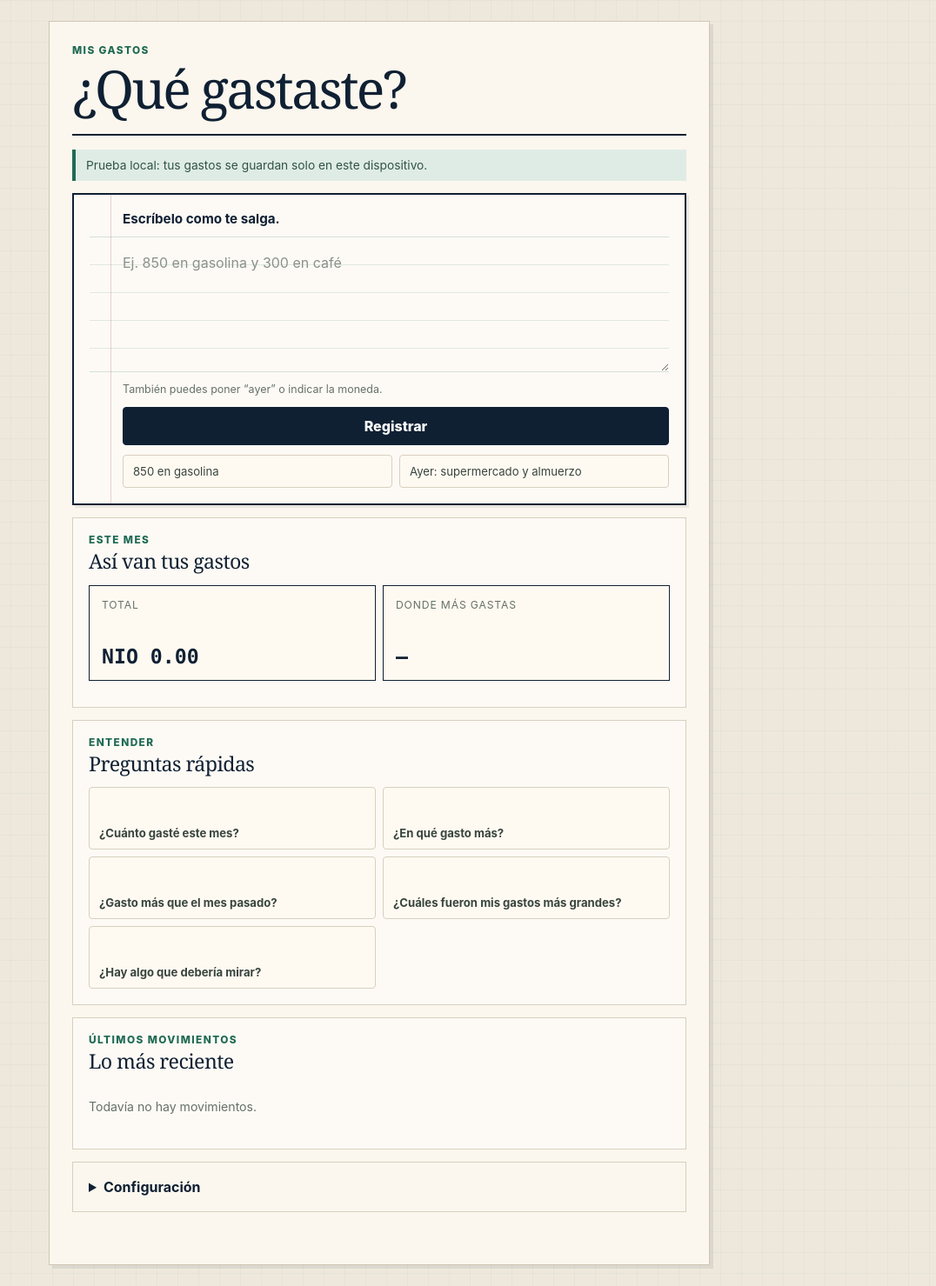
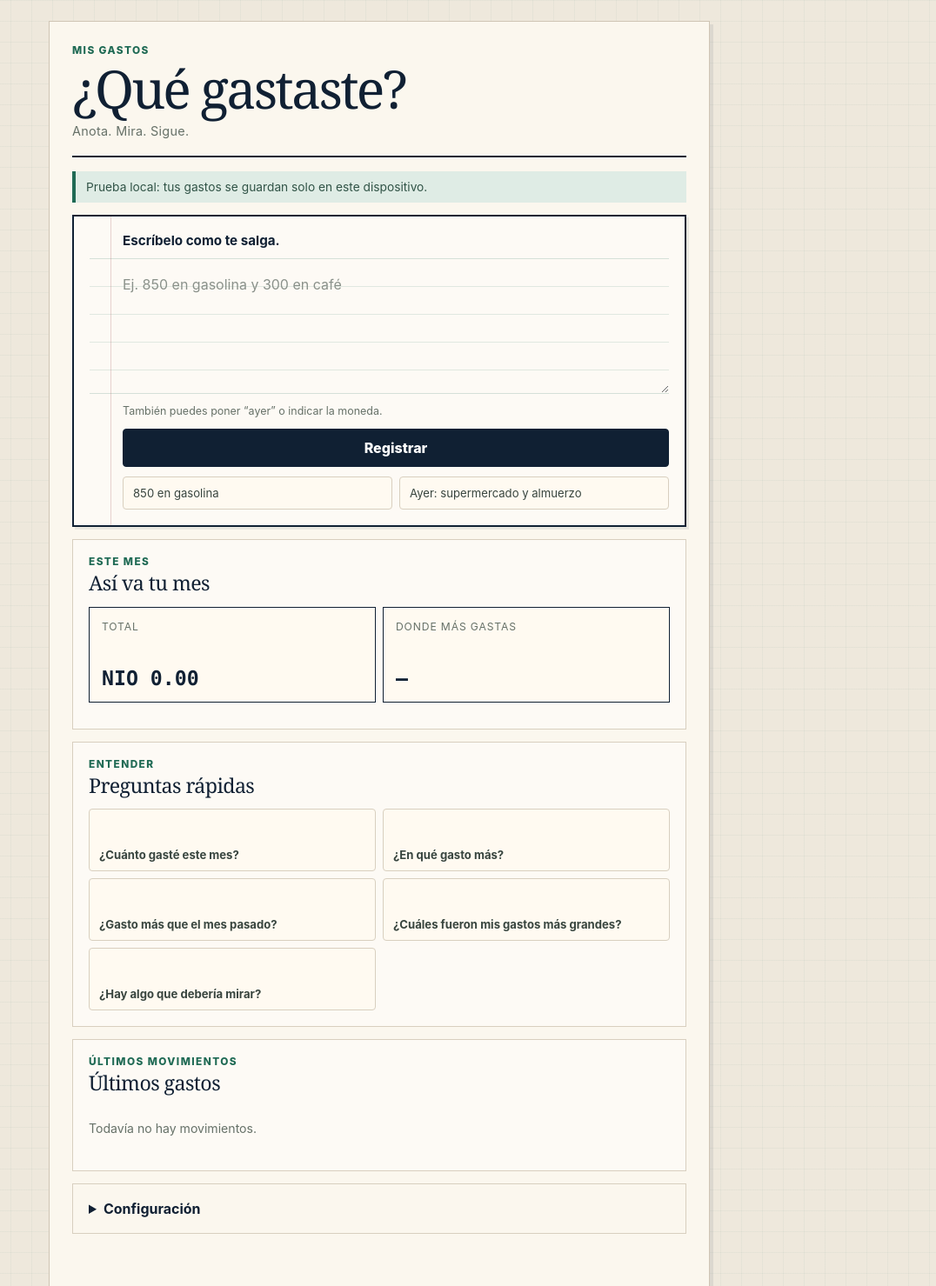
Before and after one commit to antonydis/mis-gastos, a plain HTML site: page index.html in a window 1280 px wide. Shown: the top 1479 px of the page at 87% size, without its empty margins (204-1280 px from the left). Drawn offline with Linux system fonts and the light colour scheme.

Commit message:
Refine Spanish product copy

```diff
--- a/index.html
+++ b/index.html
@@ -16,6 +16,7 @@
       <div>
         <p class="eyebrow">Mis gastos</p>
         <h1>¿Qué gastaste?</h1>
+        <p class="tagline">Anota. Mira. Sigue.</p>
       </div>
       <button id="googleButton" class="button secondary compact" type="button" hidden>Conectar Google</button>
     </header>
@@ -53,7 +54,7 @@
       <div class="section-head">
         <div>
           <p class="eyebrow">Este mes</p>
-          <h2 id="summary-title">Así van tus gastos</h2>
+          <h2 id="summary-title">Así va tu mes</h2>
         </div>
         <a id="sheetLink" class="text-link" href="#" target="_blank" rel="noopener" hidden>Abrir hoja</a>
       </div>
@@ -91,7 +92,7 @@
       <div class="section-head">
         <div>
           <p class="eyebrow">Últimos movimientos</p>
-          <h2 id="recent-title">Lo más reciente</h2>
+          <h2 id="recent-title">Últimos gastos</h2>
         </div>
       </div>
       <div id="recentList" class="recent-list"></div>
```
